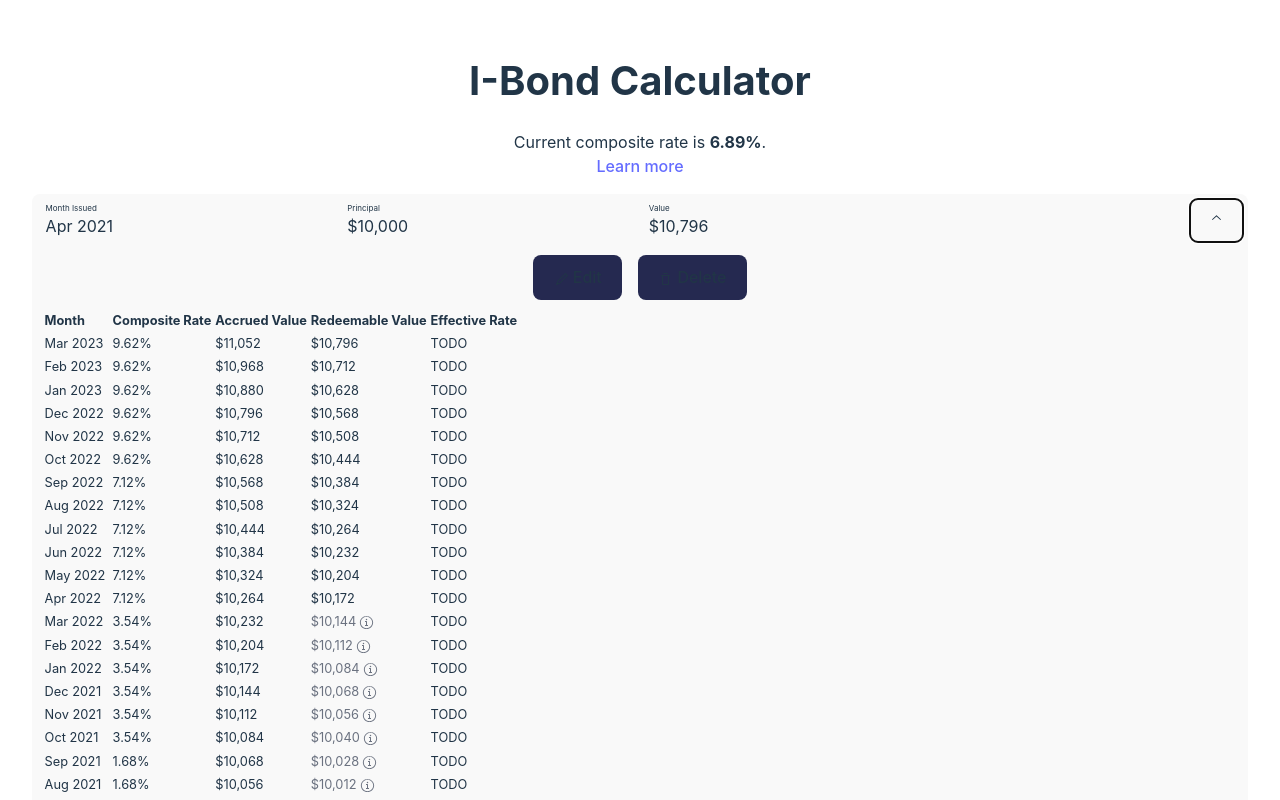
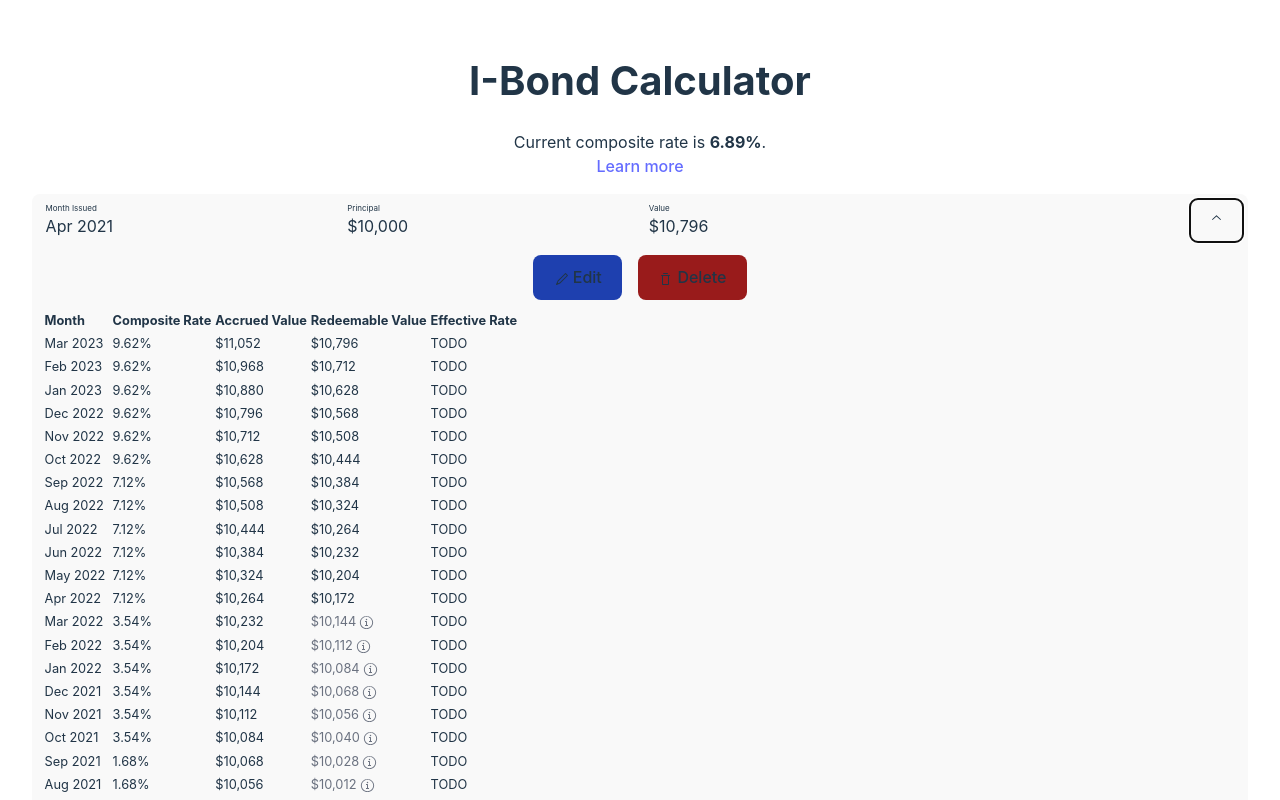
Before and after one commit to forcey/ibond.fyi, a React (Vite) app: page / in a window 1280 px wide. Both pictures are taken after a click on the button 1216 px from the left and 220 px from the top of the page. Shown: the top 800 px of the page. Built offline with nearby package versions, Linux system fonts and the light colour scheme.

Commit message:
colorful buttons!

```diff
--- a/src/components/BondList.css
+++ b/src/components/BondList.css
@@ -65,11 +65,6 @@ h3 {
     }
 }
 
-.editButton {
-    background-color: hsl(235deg 37% 23%);
-    margin: 0 8px;
-}
-
 .inlineIcon {
     display: inline-flex;
     align-items: center;
--- a/src/components/BondList.tsx
+++ b/src/components/BondList.tsx
@@ -55,11 +55,11 @@ function BondRow({ bond, onDeleteBondCommand }: {
     const editModeClass = editMode ? " editMode" : "";
     const buttons = editMode ?
         <>
-            <button className="editButton" onClick={e => finishEdit()} key="doneButton"><CheckIcon className='inlineIcon' /> Done</button>
-            <button className="editButton" onClick={e => cancelEdit()} key="cancelButton"><Cross1Icon className='inlineIcon' /> Cancel</button>
+            <button className="mx-2 bg-green-800" onClick={e => finishEdit()} key="doneButton"><CheckIcon className='inlineIcon' /> Done</button>
+            <button className="mx-2 bg-red-800" onClick={e => cancelEdit()} key="cancelButton"><Cross1Icon className='inlineIcon' /> Cancel</button>
         </> : <>
-            <button className="editButton" onClick={e => startEdit()} key="editButton"><Pencil1Icon className='inlineIcon' /> Edit</button>
-            <button className="editButton" onClick={e => onDeleteBondCommand(bond.id)} key="deleteButton"><TrashIcon className='inlineIcon' /> Delete</button>
+            <button className="mx-2 bg-blue-800" onClick={e => startEdit()} key="editButton"><Pencil1Icon className='inlineIcon' /> Edit</button>
+            <button className="mx-2 bg-red-800" onClick={e => onDeleteBondCommand(bond.id)} key="deleteButton"><TrashIcon className='inlineIcon' /> Delete</button>
         </>
 
     const currentMonth = new Date().toISOString().substring(0, 7);
```
